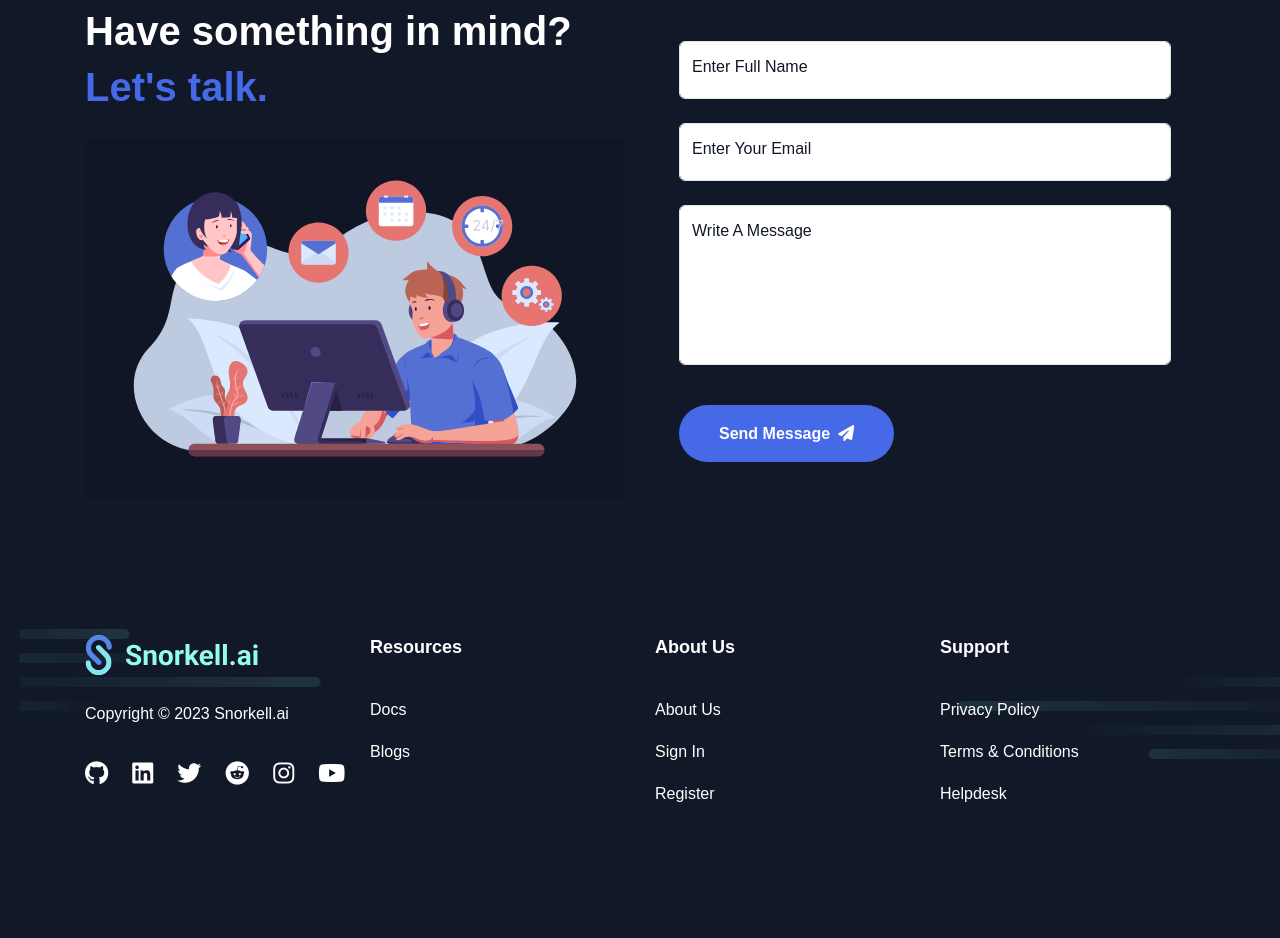
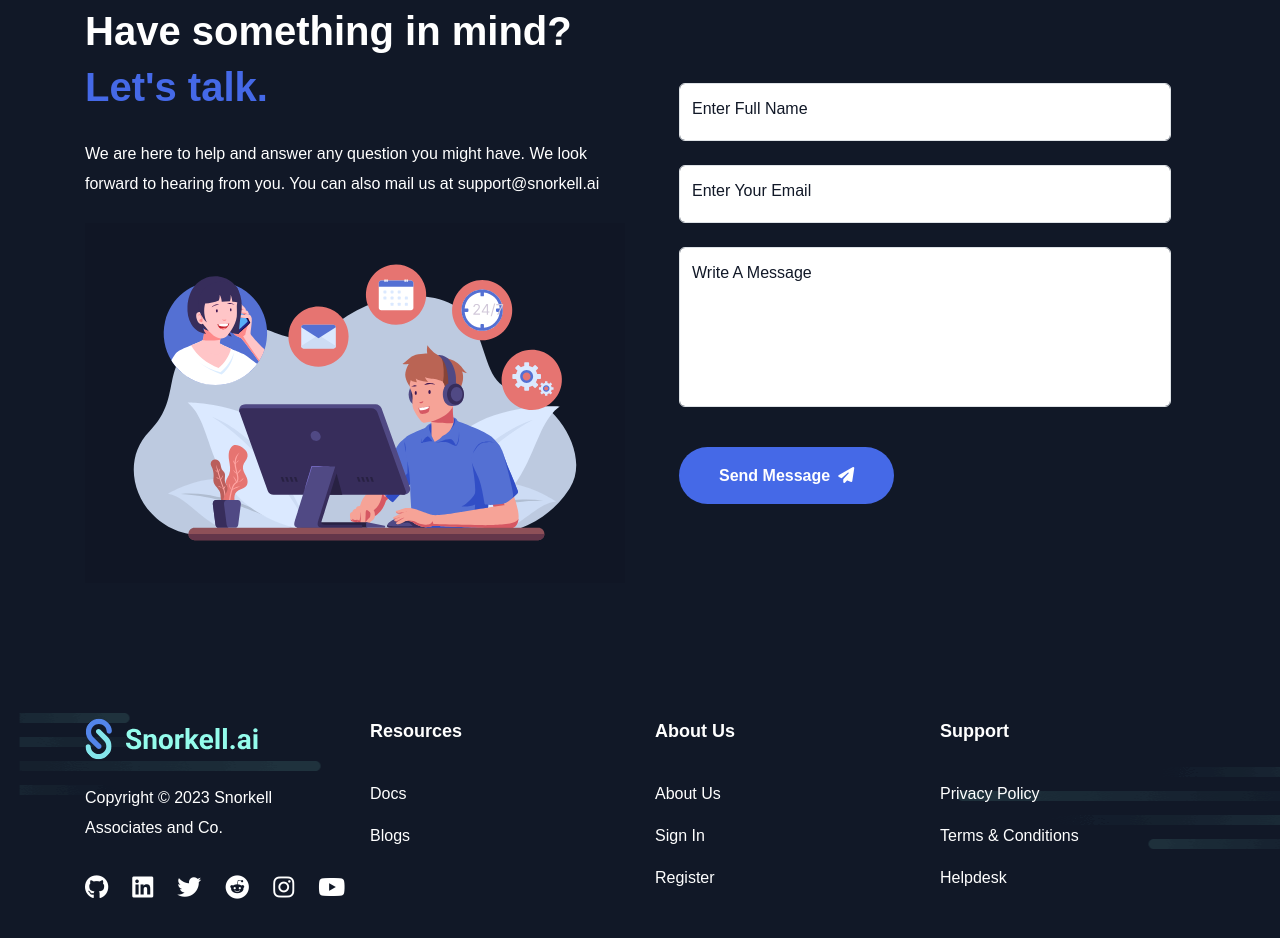
Before and after one commit to SingularityX-ai/penify-landing-page, a Next.js app: page /contact-us in a window 1280 px wide. Shown: the part 620-1558 px from the top of the page. Built offline with nearby package versions, Linux system fonts and the light colour scheme.

Commit message:
fix contact us page

```diff
--- a/src/components/container/contact-us/ContactFormUi.tsx
+++ b/src/components/container/contact-us/ContactFormUi.tsx
@@ -29,7 +29,10 @@ export const ContactFormUi = ({
                 Have something in mind?
                 <span> Let&apos;s talk.</span>
               </h2>
-
+              <p className="mb-4 text-white">
+                We are here to help and answer any question you might have. We look forward to hearing from you.
+                You can also mail us at <a href="mailto:support@snorkell.ai">support@snorkell.ai</a>
+              </p>
               <Image
                 src={ContactImg}
                 alt="customer support"
--- a/src/components/layout/Footer.tsx
+++ b/src/components/layout/Footer.tsx
@@ -15,7 +15,7 @@ export default function Footer () {
                 <Image src={snorkellLogo} alt="snorkell.ai brand logo" loading="lazy" />
               </Link>
 
-              <p>Copyright &copy; 2023 Snorkell.ai</p>
+              <p>Copyright &copy; 2023 Snorkell Associates and Co.</p>
 
               <div className="social">
                 <Link href="https://github.com/SingularityX-ai/" target="_blank" aria-label="Github URL">
```
